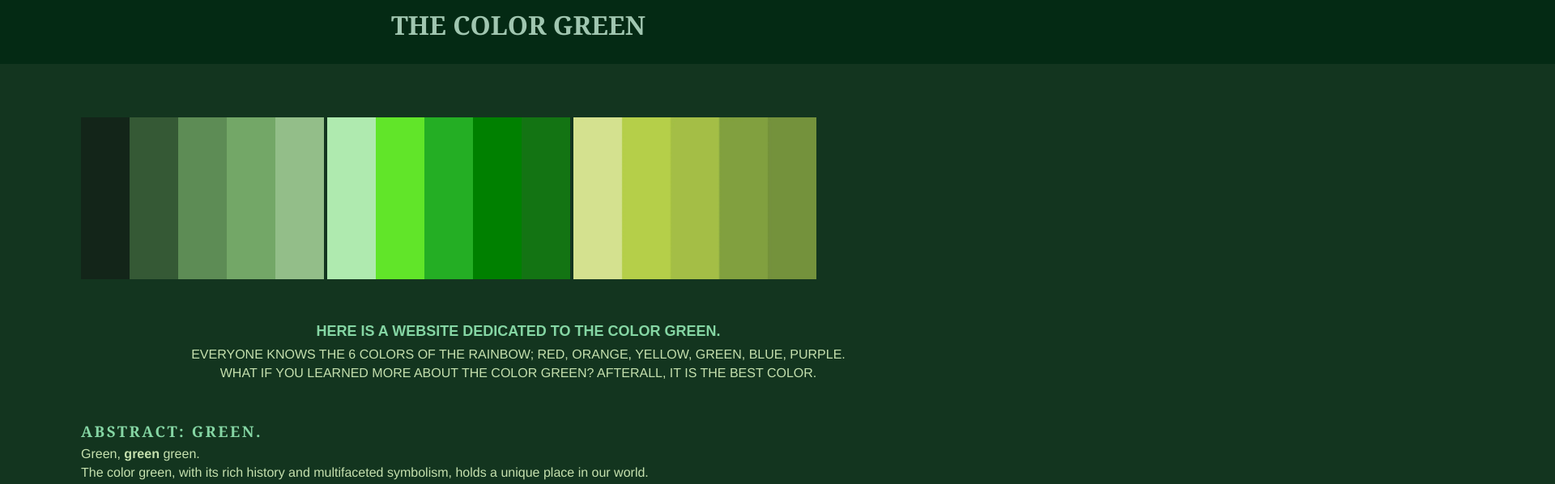
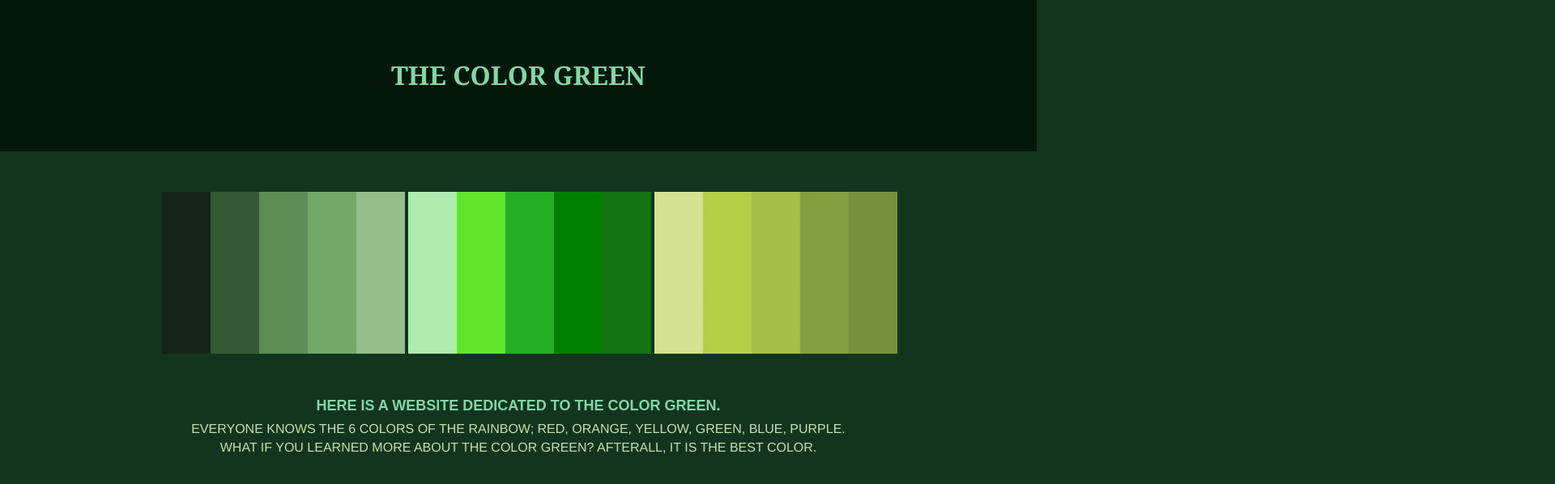
Before and after one commit to melli55/project1, a plain HTML site: page index.html in a window 1280 px wide. Shown: the top 598 px of the page at 81% size, 1920 px wide, since content can reach past the window. Drawn offline with Linux system fonts and the light colour scheme.

Commit message:
made better header and rearranged stuff
chaning header

```diff
--- a/css/main.css
+++ b/css/main.css
@@ -1,9 +1,16 @@
 /* Place CSS styles here */
 
 header{
-    padding-top: 0.5%;
-    padding-bottom: 0.5%;
+    padding: .5px;
+    text-align: center;
+    background-color: rgb(3, 24, 11);
+    color: #55e88d;
+    margin-left: -100px;
+    margin-right: -100px;
+    margin-bottom: 30px;
+    margin-top: -100px;
 }
+
 
 body{
     background-color: #13351f;
@@ -15,36 +22,16 @@ body{
 
 }
 
-.container{
-    margin-top: -14%;
-    margin-left: auto;
-    margin-right: auto;
-    padding:10px;
-    width: 70%;
-}
 
 .column1 {
-    width: 300%;
-    height: 80px;
-    z-index: 10;
-    padding: 20px;
-    background-color: rgb(4, 42, 20);
-    margin-left: -300px;
-
+    align-items: center;
+    margin-left: 100px;
+    margin-top: 50px;
+    margin-bottom: 50px;
+    margin-right: 10px
 }
 
 .column2 {
-    width: auto;
-    height: auto;
-    z-index: 10;
-    padding: 10px;
-    text-align: center;
-    color: rgb(72, 186, 114);
-    margin-top: -150px;
-    mix-blend-mode: luminosity;
-}
-
-.column3 {
     text-align: center;
     margin-top: 50px;
     margin-bottom: 50px;
@@ -52,6 +39,15 @@ body{
     line-height: 23px;
 
 }
+
+.column3 {
+    align-items: center;
+    margin-left: 100px;
+    margin-right: 100px;
+    margin-top: 50px;
+    margin-bottom: 50px;
+}
+
 p{
     font-family: 'Franklin Gothic Medium', 'Arial Narrow', Arial, sans-serif;
     color: #c5e0ae;
@@ -60,7 +56,6 @@ p{
     font-size: medium;
     line-height: 23px;
 }
-
 
 
 h1{
@@ -98,6 +93,7 @@ h6{
     font-size: xx-large;
 }
 
+
 ol{
     font-family: 'Trebuchet MS', 'Lucida Sans Unicode', 'Lucida Grande', 'Lucida Sans', Arial, sans-serif;
     color: #b4f0cb;
--- a/index.html
+++ b/index.html
@@ -25,32 +25,26 @@
 <body>
   <!-- Place your site's HTML here -->
 
-<div class="container">
+
+
+<header> <h6> THE COLOR GREEN</h6></header>
+
 <div class="column1">
-</div>
-
-<div class="column2">
-<h6>THE COLOR GREEN</h6>
-</div>
-
-</div>
-
   <img src="img/Green1.png"
   height="200"width="300"
   alt="collage green">
-
 
   <img src="img/Green2.png"
   height="200" width="300"
   alt="green collage">
 
-
   <img src="img/Green4.png"
   height="200" width="300"
   alt="collage of green">
+</div>
 
 
-<div class="column3">
+<div class="column2">
   <h1> Here is a website dedicated to the color green.</h1>
   <P> Everyone knows the 6 colors of the rainbow; Red, Orange, Yellow, Green, Blue, Purple.
     <br/> What if you learned more about the color green? Afterall, it is the best color.</P>
@@ -78,6 +72,9 @@ alt="collage of green">
     <br/>From its symbolic representations in art, literature, and religion its roles in shaping our emotional responses and environment.
     <br/> Understadning the various dimensions of this color enhances our appreciation of its beauty and significance in the world around us.
   </p>
+
+
+<div class="column3">
   <img src="img/Greenleaves.jpg"
   height="200" width="230" alt="bunch of leaves">
 
@@ -89,6 +86,7 @@ alt="collage of green">
 
   <img src="img/Greelimes.jpg"
   width="230" height="200" alt="limes">
+</div>
 
 
   <h4> SHADES OF GREEN</h4>
```
Lines whose indentation alone changed are shown as unchanged.
